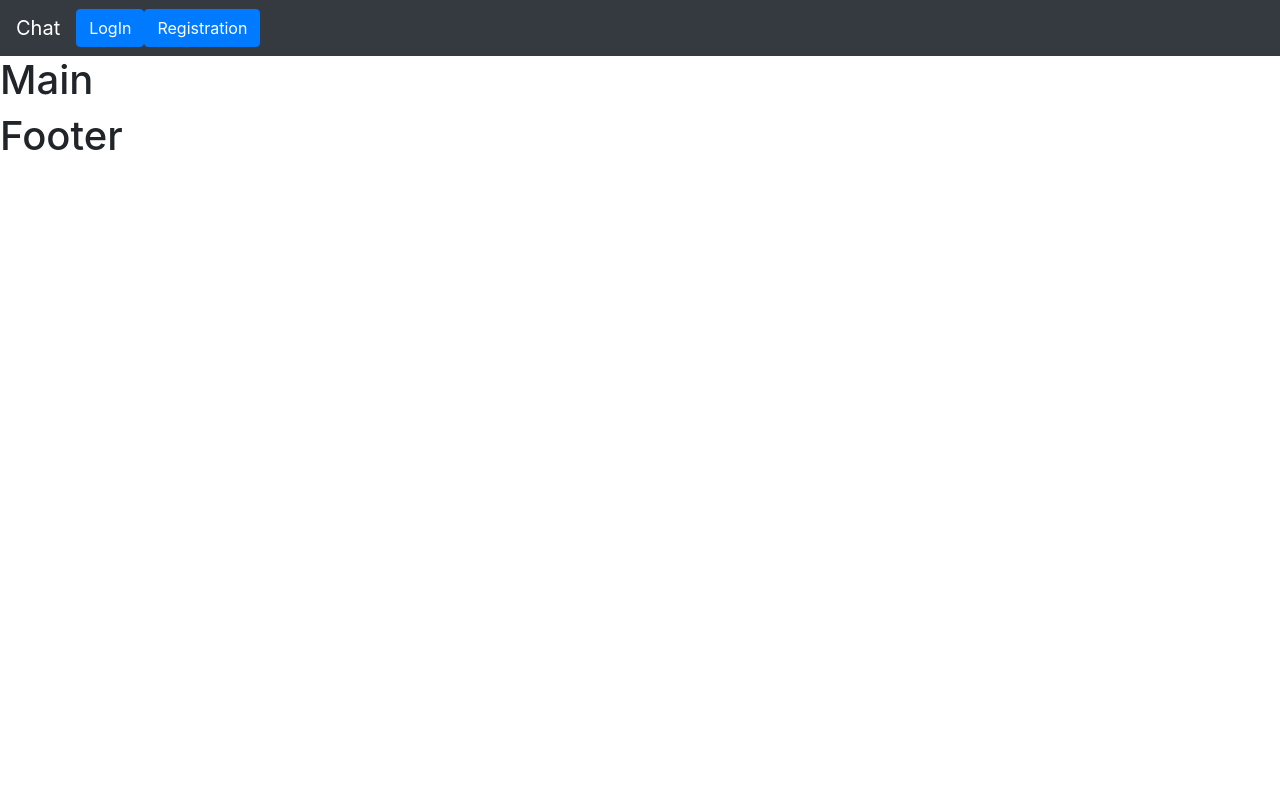
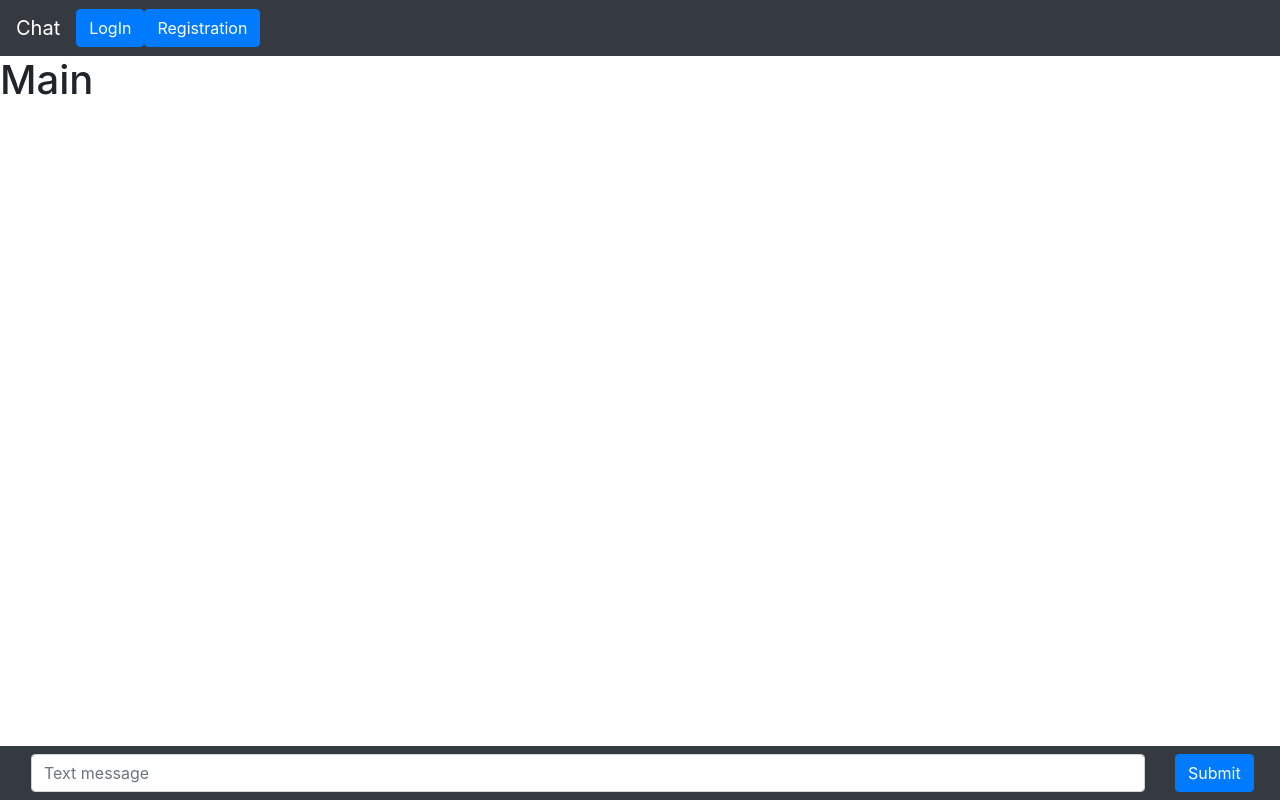
Before and after one commit to enerjaizzzer/chat, a React (Create React App) app: page / in a window 1280 px wide. Built offline with nearby package versions, Linux system fonts and the light colour scheme; no server answers.

Commit message:
feat: add footer

```diff
--- a/src/components/footer/Footer.js
+++ b/src/components/footer/Footer.js
@@ -1,10 +1,46 @@
-import React from 'react';
+import React, { Component } from 'react';
+import { connect } from 'react-redux';
+import {
+  Navbar,
+  Button,
+  Form,
+  Col,
+} from 'react-bootstrap';
 
-const Footer = () => (
-  <>
-    <h1>Footer</h1>
-  </>
-);
+class Footer extends Component {
+  render() {
+    return (
+      <Navbar bg="dark" variant="dark" className="fixed-bottom">
+
+        <Col xs={11}>
+          <Form
+            className="text-center"
+            onSubmit={this.submitValue}
+            md={10}
+          >
+            <Form.Control
+              type="text"
+              onChange={this.onChangePassword}
+              placeholder="Text message"
+            />
+          </Form>
+        </Col>
+        <Col xs={1}>
+          <Button
+            variant="primary"
+            type="submit"
+          >
+            Submit
+          </Button>
+        </Col>
 
 
-export default Footer;
+
+      </Navbar>
+    );
+  }
+}
+
+export default connect(state => ({
+  userInformation: state.settingUser.users[state.settingUser.loginUser],
+}))(Footer);
```
